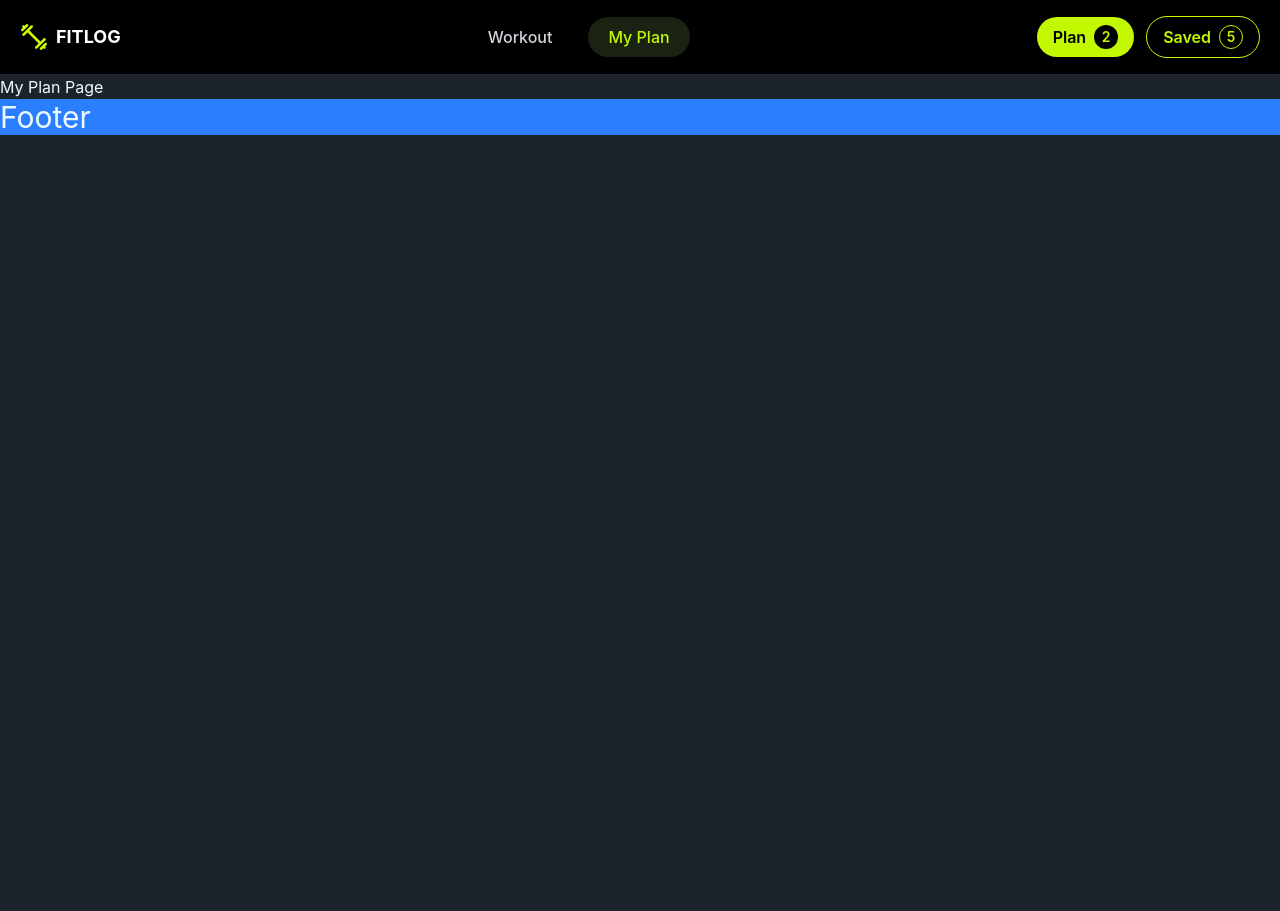
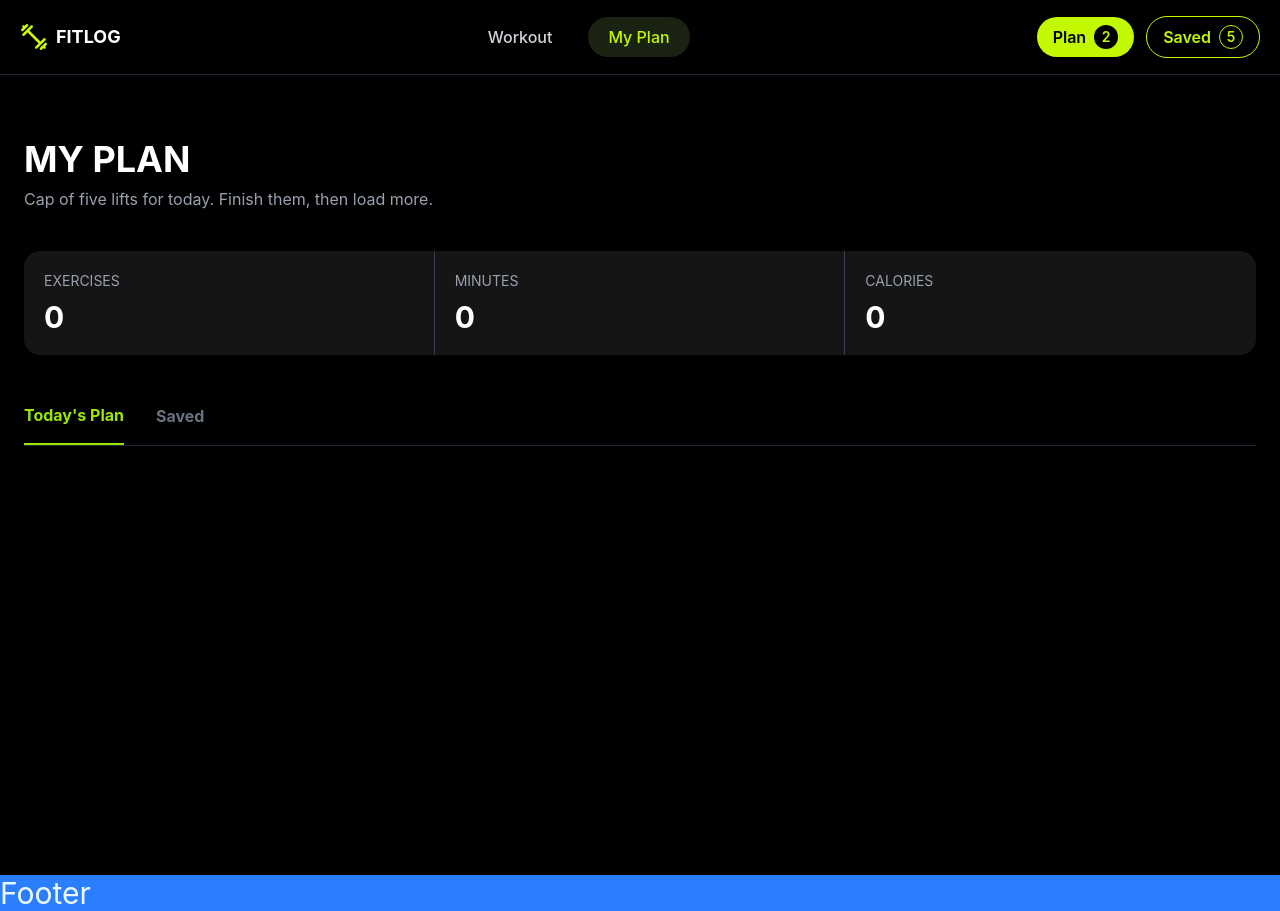
Before and after one commit to tahera-islam/fit-log, a Next.js app: page /my-plan in a window 1280 px wide. Before the commit the page ends 800 px from the top, so only its background shows below. Built offline with nearby package versions, Linux system fonts and the light colour scheme.

Commit message:
create My plan page

```diff
--- a/src/app/my-plan/page.jsx
+++ b/src/app/my-plan/page.jsx
@@ -1,11 +1,175 @@
-import React from 'react';
+"use client";
 
-const MyPlanpage = () => {
+import { useEffect, useState } from "react";
+import Link from "next/link";
+
+const MyPlanPage = () => {
+    const [workout, setWorkout] = useState(null);
+    const [savedWorkout, setSavedWorkout] = useState(null);
+    const [activeTab, setActiveTab] = useState("plan");
+
+    useEffect(() => {
+        const todayWorkout = localStorage.getItem("todayPlan");
+        const savedWorkout = localStorage.getItem("savedWorkout");
+
+        if (todayWorkout) {
+            setWorkout(JSON.parse(todayWorkout));
+        }
+
+        if (savedWorkout) {
+            setSavedWorkout(JSON.parse(savedWorkout));
+        }
+    }, []);
+
     return (
-        <div>
-           <h2>My Plan Page</h2>
-        </div>
+        <main className="bg-black min-h-screen text-white px-6 py-16">
+
+            {/* Page Title */}
+            <h1 className="text-4xl font-bold">
+                MY PLAN
+            </h1>
+
+            <p className="text-gray-400 mt-2">
+                Cap of five lifts for today. Finish them, then load more.
+            </p>
+            <div className="grid grid-cols-3 bg-[#151515] rounded-2xl mt-10 divide-x divide-gray-700">
+
+                <div className="p-5">
+                    <p className="text-gray-400 text-sm">
+                        EXERCISES
+                    </p>
+
+                    <h2 className="text-3xl font-bold mt-2">
+                        {workout ? 1 : 0}
+                    </h2>
+                </div>
+
+                <div className="p-5">
+                    <p className="text-gray-400 text-sm">
+                        MINUTES
+                    </p>
+
+                    <h2 className="text-3xl font-bold mt-2">
+                        {workout ? workout.duration : 0}
+                    </h2>
+                </div>
+
+                <div className="p-5">
+                    <p className="text-gray-400 text-sm">
+                        CALORIES
+                    </p>
+
+                    <h2 className="text-3xl font-bold mt-2">
+                        {workout ? workout.caloriesBurned : 0}
+                    </h2>
+                </div>
+
+            </div>
+
+            <div className="flex gap-8 mt-12 border-b border-gray-800">
+
+                <button
+                    onClick={() => setActiveTab("plan")}
+                    className={`pb-4 font-bold ${activeTab === "plan"
+                            ? "text-lime-400 border-b-2 border-lime-400"
+                            : "text-gray-500"
+                        }`}
+                >
+                    Today's Plan
+                </button>
+
+                <button
+                    onClick={() => setActiveTab("saved")}
+                    className={`pb-4 font-bold ${activeTab === "saved"
+                            ? "text-lime-400 border-b-2 border-lime-400"
+                            : "text-gray-500"
+                        }`}
+                >
+                    Saved
+                </button>
+
+            </div>
+            {activeTab === "plan" && workout && (
+                <div className="mt-8 bg-[#151515] rounded-2xl p-5">
+
+                    <div className="flex items-center gap-4">
+
+                        {/* Image */}
+                        <img
+                            src={workout.image}
+                            alt={workout.name}
+                            className="w-24 h-24 rounded-xl object-cover"
+                        />
+
+                        {/* Workout Details */}
+                        <div className="flex-1">
+
+                            <h2 className="text-xl font-bold">
+                                {workout.name}
+                            </h2>
+
+                            <p className="text-gray-400 mt-1">
+                                {workout.equipment}
+                            </p>
+
+                            <div className="flex flex-wrap gap-4 mt-3 text-sm text-gray-400">
+                                <span>⏱ {workout.duration} min</span>
+                                <span>🔥 {workout.caloriesBurned} kcal</span>
+                                <span>⭐ {workout.rating}</span>
+                            </div>
+
+                        </div>
+
+                        {/* Buttons */}
+                        <div className="flex items-center gap-3">
+
+                            <Link
+                                href={`/workout/${workout.id}`}
+                                className="bg-lime-400 text-black font-semibold px-4 py-2 rounded-full"
+                            >
+                                View Details
+                            </Link>
+
+                            <button
+                                onClick={() => {
+                                    localStorage.removeItem("todayPlan");
+                                    setWorkout(null);
+                                }}
+                                className="bg-gray-700 text-white px-4 py-2 rounded-full"
+                            >
+                                ✓ Mark as Done
+                            </button>
+
+                            <button
+                                onClick={() => {
+                                    localStorage.removeItem("todayPlan");
+                                    setWorkout(null);
+                                }}
+                                className="border border-red-500 text-red-500 w-10 h-10 rounded-full"
+                            >
+                                ✕
+                            </button>
+
+                        </div>
+
+                    </div>
+
+                </div>
+            )}
+
+            {/* Saved Workout */}
+            {activeTab === "saved" && savedWorkout && (
+                <div className="mt-8 bg-[#151515] p-6 rounded-2xl">
+                    <h2 className="text-2xl font-bold">{savedWorkout.name}</h2>
+
+                    <p className="text-gray-400 mt-2">
+                        {savedWorkout.equipment}
+                    </p>
+                </div>
+            )}
+
+        </main>
     );
 };
 
-export default MyPlanpage;
+export default MyPlanPage;
--- a/src/components/shared/WorkoutActions.jsx
+++ b/src/components/shared/WorkoutActions.jsx
@@ -6,8 +6,13 @@ const WorkoutActions = ({ workout }) => {
     const [message, setMessage] = useState("");
 
     const handleAddToPlan = () => {
-        console.log(workout);
+        localStorage.setItem("todayPlan", JSON.stringify(workout));
         setMessage("Added to Today's Plan!");
+    };
+    const handleSaveForLater = () => {
+        localStorage.setItem("savedWorkout", JSON.stringify(workout));
+
+        setMessage("Saved for Later!");
     };
 
     return (
@@ -24,6 +29,7 @@ const WorkoutActions = ({ workout }) => {
 
             {/* Save for Later */}
             <button
+                onClick={handleSaveForLater}
                 className="flex items-center justify-center gap-2 border border-gray-600 hover:border-gray-400 text-white py-3 px-6 rounded-full transition duration-200"
             >
                 <span>🔖</span>
```
